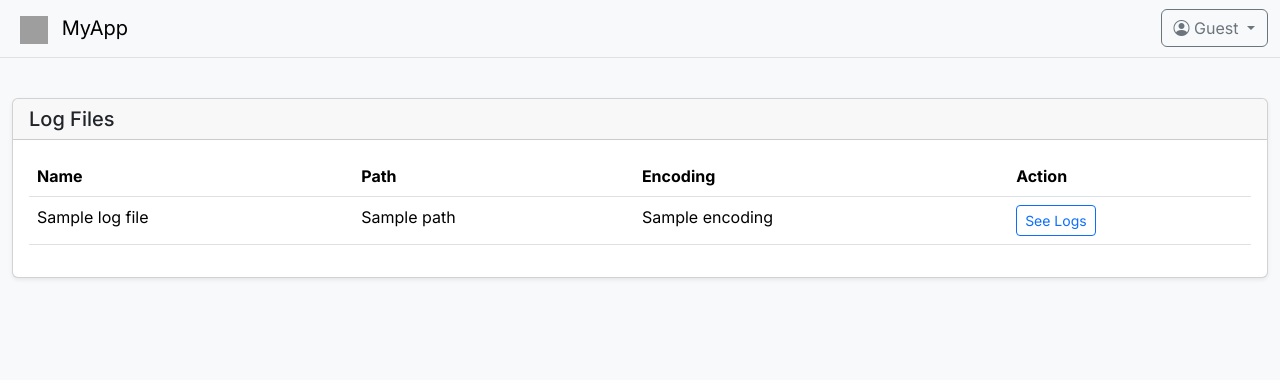
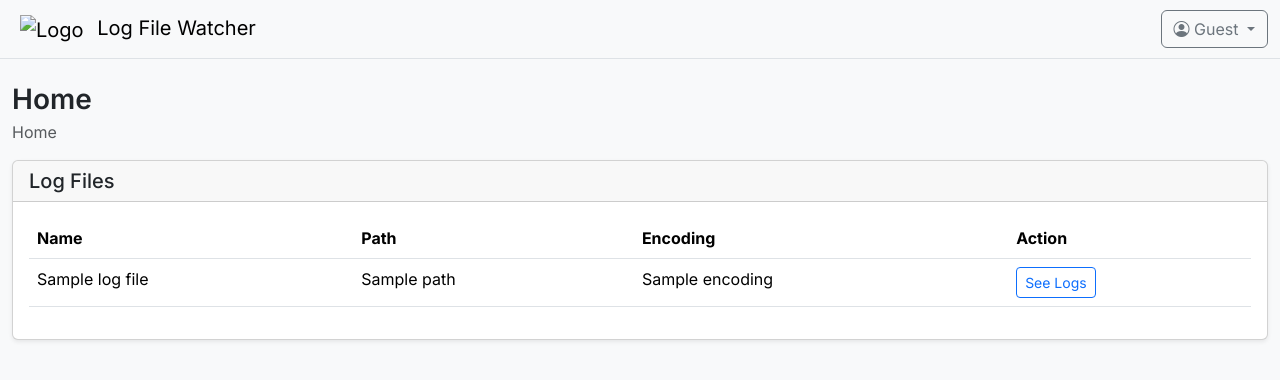
Before and after one commit to yosuahutagalung/django-log-file-watcher, a Django app: template app/templates/app/home.html in a window 1280 px wide. Shown: the top 380 px of the page. Run offline with Django 5.2, Linux system fonts and the light colour scheme; the template is opened without the code that fills it: most values are stand-ins (such as "Sample title", 1, 10 or a date in 2020); some libraries are stand-ins or nearby versions; grey boxes are pictures that could not be loaded.

Commit message:
Add breadcrumbs

```diff
--- a/app/templates/app/home.html
+++ b/app/templates/app/home.html
@@ -1,4 +1,10 @@
 {% extends 'base/layouts/base.html' %}
+
+{% block page_header %}Home{% endblock %}
+
+{% block breadcrumbs %}
+    <li class="breadcrumb-item active">Home</li>
+{% endblock %}
 
 {% block content %}
     <div class="card shadow-sm">
--- a/app/templates/app/log-details.html
+++ b/app/templates/app/log-details.html
@@ -1,6 +1,11 @@
 {% extends 'base/layouts/base.html' %}
 
 {% block page_header %}Log Detail{% endblock %}
+
+{% block breadcrumbs %}
+    <li class="breadcrumb-item"><a href="{% url 'index' %}">Home</a></li>
+    <li class="breadcrumb-item active">Log Details</li>
+{% endblock %}
 
 {% block content %}
     <div class="card shadow-sm">
--- a/core/templates/base/includes/header.html
+++ b/core/templates/base/includes/header.html
@@ -8,8 +8,8 @@
 
 
         <a class="navbar-brand ms-2" href="/">
-            <img src="{% static 'img/logo.svg' %}" alt="Logo" width="28" height="28" class="me-2">
-            {{ site_name|default:'MyApp' }}
+            <img src="{% static 'favicon.ico' %}" alt="Logo" width="28" height="28" class="me-2">
+            Log File Watcher
         </a>
 
 
--- a/core/templates/base/layouts/base.html
+++ b/core/templates/base/layouts/base.html
@@ -23,8 +23,17 @@
                 {% endfor %}
             {% endif %}
 
-            <h1 class="page-title fw-semibold fs-3 mb-3">{% block page_header %}{% endblock %}</h1>
-            {% block breadcrumbs %}{% endblock %}
+            <!-- Page Header Title -->
+            <h1 class="page-title fw-semibold fs-3 mb-1">{% block page_header %}{% endblock %}</h1>
+
+            <!-- Breadcrumbs -->
+            <nav>
+                <ol class="breadcrumb mb-3">
+                    {% block breadcrumbs %}{% endblock %}
+                </ol>
+            </nav>
+
+            <!-- Content -->
             {% block content %}
                 <div class="card shadow-sm">
                     <div class="card-body">
```
